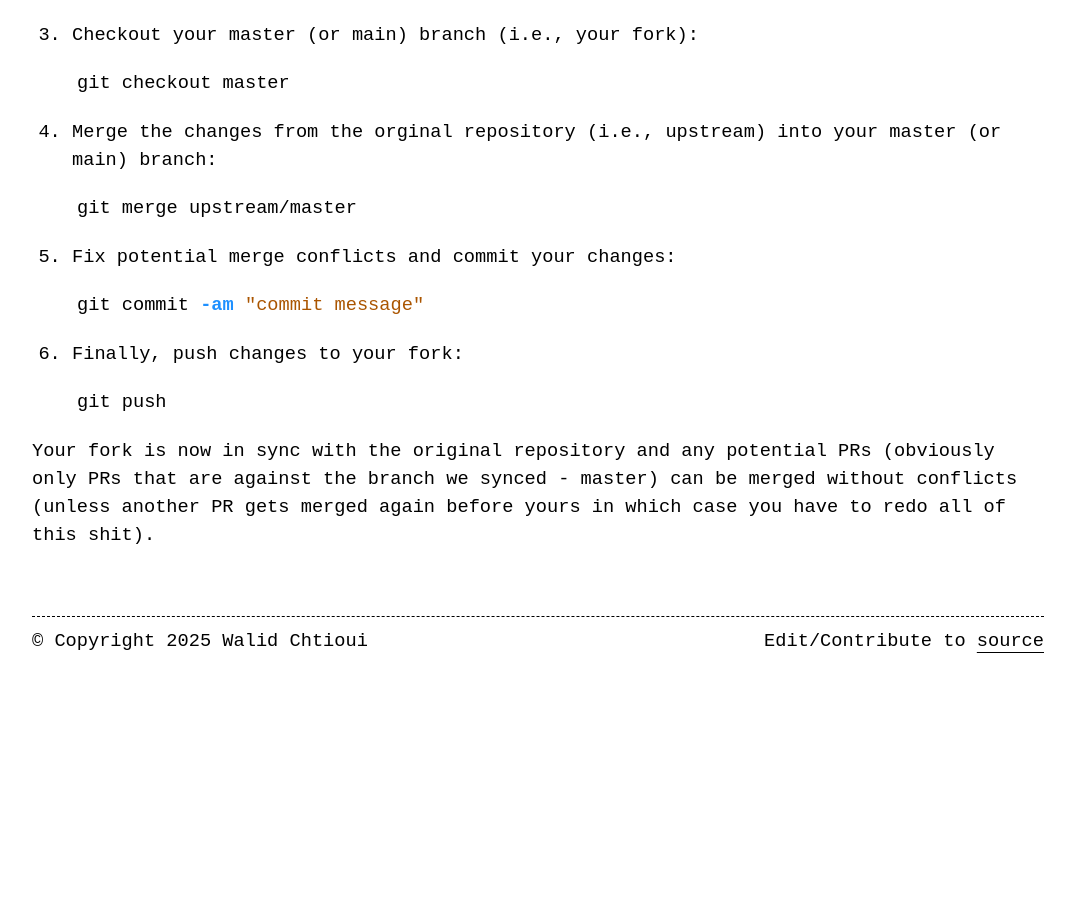
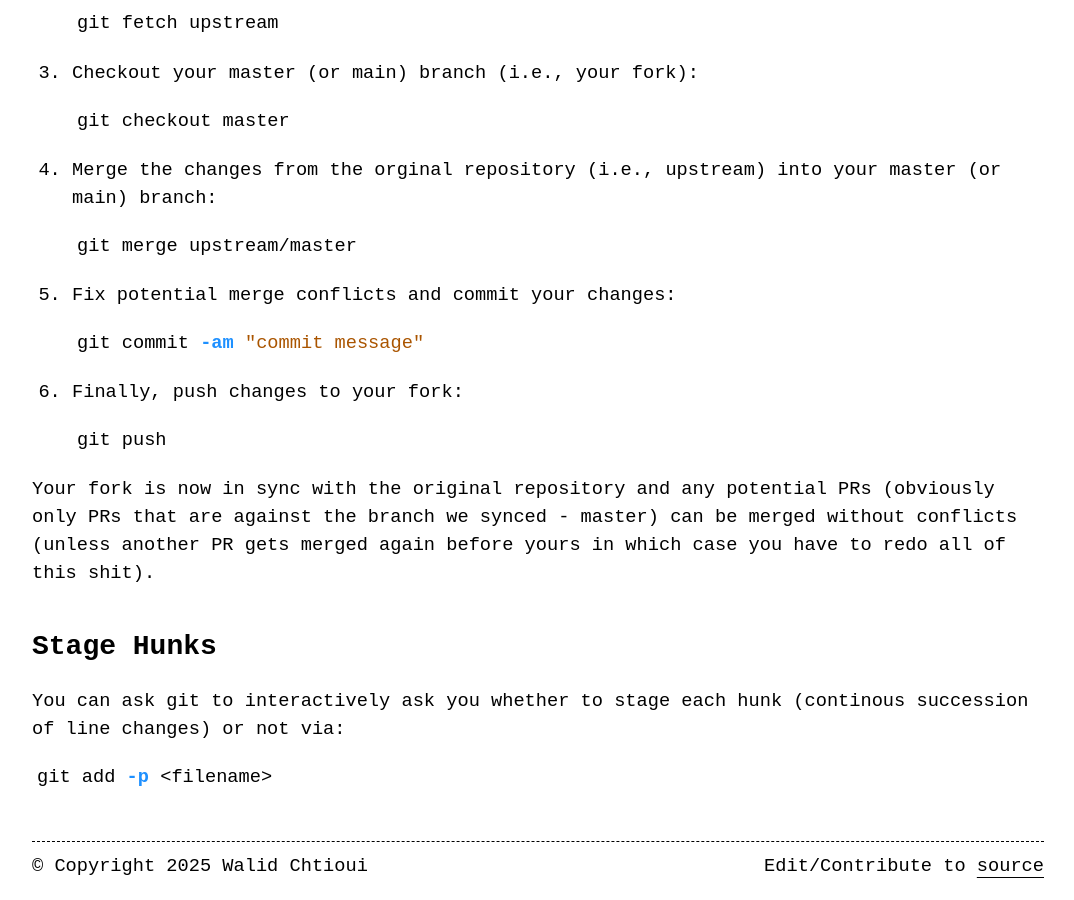
Before and after one commit to walcht/walcht, a Jekyll site: the page built from _guides/usefull-git-snippets.md, in a window 1280 px wide and 900 px high, scrolled down 2524 px. Shown: the whole window, without its empty margins (102-1176 px from the left). Built offline with Jekyll 4.4.1, drawn with Linux system fonts in a browser that asks for light colours; before the commit the page ends 3199 px from its top, so only the background shows below that.

Commit message:
add stage hunks section

````diff
--- a/_guides/usefull-git-snippets.md
+++ b/_guides/usefull-git-snippets.md
@@ -130,3 +130,12 @@
 (obviously only PRs that are against the branch we synced - master) can be
 merged without conflicts (unless another PR gets merged again before yours in
 which case you have to redo all of this shit).
+
+## Stage Hunks
+
+You can ask git to interactively ask you whether to stage each hunk (continous
+succession of line changes) or not via:
+
+```bash
+git add -p <filename>
+```
````
